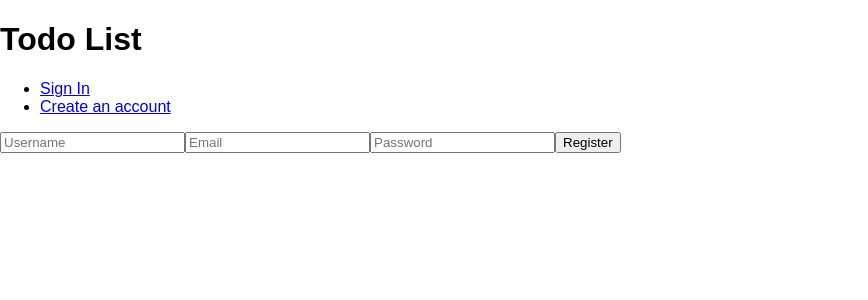
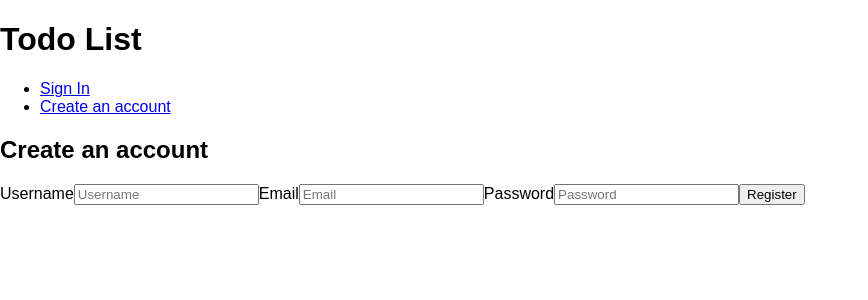
Before and after one commit to damianziobro/tasks, a React (Create React App) app: page /register in a window 1280 px wide. Shown: the top 300 px of the page, without its empty margins (0-868 px from the left). Built offline with nearby package versions, Linux system fonts and the light colour scheme.

Commit message:
Added headings and labels in SignIn and Register

```diff
--- a/src/containers/Register/Register.js
+++ b/src/containers/Register/Register.js
@@ -107,10 +107,20 @@ class Register extends Component {
         const { username, email, password } = this.state.form.inputs;
         return (
             <form onSubmit={this.submitHandler}>
-                <input name="username" type="text" placeholder="Username" value={username.value} onChange={this.changeHandler}/>
-                <input name="email" type="email" placeholder="Email" value={email.value} onChange={this.changeHandler}/>
-                <input name="password" type="password" placeholder="Password" value={password.value} onChange={this.changeHandler}/>
-                <input type="submit" value="Register"/>
+                <h2>Create an account</h2>
+                <label htmlFor="username">
+                    Username
+                    <input id="username" name="username" type="text" placeholder="Username" value={username.value} onChange={this.changeHandler} />
+                </label>
+                <label htmlFor="email">
+                    Email
+                    <input id="email" name="email" type="email" placeholder="Email" value={email.value} onChange={this.changeHandler} />
+                </label>
+                <label htmlFor="password">
+                    Password
+                    <input id="password" name="password" type="password" placeholder="Password" value={password.value} onChange={this.changeHandler} />
+                </label>
+                <input type="submit" value="Register" />
             </form>
         );
     }
--- a/src/containers/SignIn/SignIn.js
+++ b/src/containers/SignIn/SignIn.js
@@ -83,6 +83,7 @@ class SignIn extends Component {
 
     componentDidUpdate() {
         const { isAuthenticated, history } = this.props;
+
         if (isAuthenticated) {
             history.push('/');
         }
@@ -91,10 +92,18 @@ class SignIn extends Component {
     render () {
         const { valid } = this.state.form;
         const { email, password } = this.state.form.inputs;
+
         return (
             <form onSubmit={this.submitHandler}>
-                <input name="email" type="email" placeholder="E-mail" value={email.value} onChange={this.changeHandler} />
-                <input name="password" type="password" placeholder="Password" value={password.value} onChange={this.changeHandler} />
+                <h2>Sign In</h2>
+                <label htmlFor="email">
+                    Email
+                    <input id="email" name="email" type="email" placeholder="E-mail" value={email.value} onChange={this.changeHandler} />
+                </label>
+                <label htmlFor="password">
+                    Password
+                    <input id="password" name="password" type="password" placeholder="Password" value={password.value} onChange={this.changeHandler} />
+                </label>
                 <input type="submit" value="Sign In" disabled={!valid} />
             </form>
         );
```
